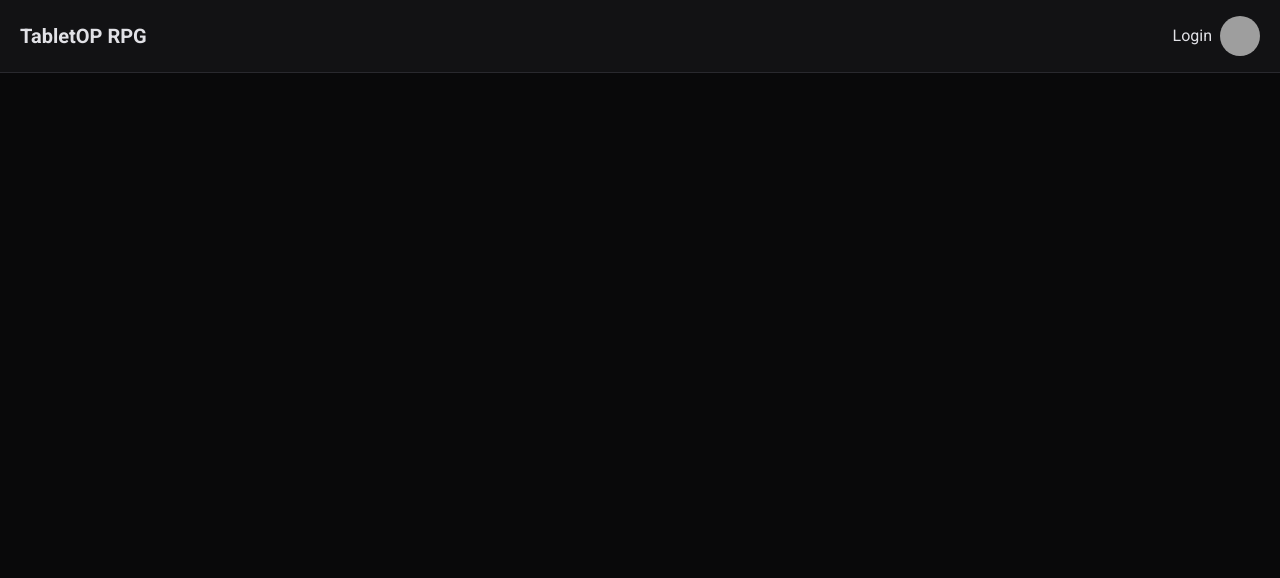
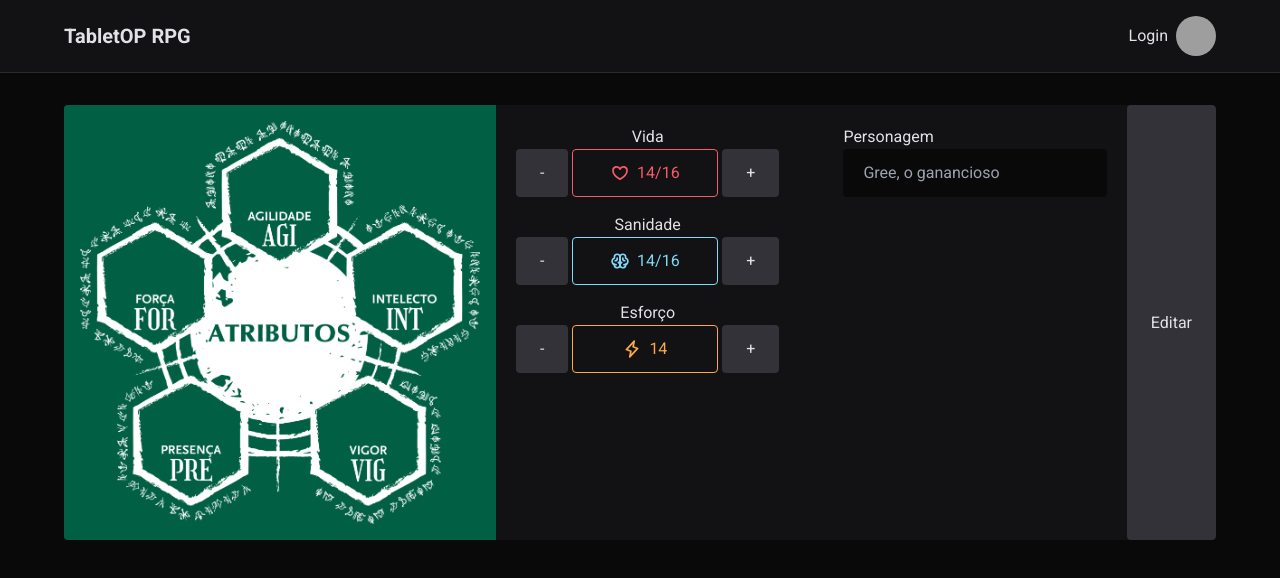
Before and after one commit to DenisLevy76/ficha-ordem-paranormal, a Next.js app: page / in a window 1280 px wide. Shown: the top 578 px of the page. Built offline with nearby package versions, Linux system fonts and the light colour scheme; no server answers; grey boxes are pictures that could not be loaded.

Commit message:
005 - Add Container component

```diff
--- a/src/components/ButtonComponent/index.tsx
+++ b/src/components/ButtonComponent/index.tsx
@@ -8,6 +8,7 @@ export interface ButtonComponentProps
 
 export const ButtonComponent: React.FC<ButtonComponentProps> = ({
   variant = "contained",
+  className,
   disabled,
   ...props
 }) => {
@@ -15,8 +16,9 @@ export const ButtonComponent: React.FC<ButtonComponentProps> = ({
     <button
       type="button"
       className={classNames(
-        "px-6 py-4 rounded bg-grey-500",
-        disabled ? "opacity-40" : "hover:bg-grey-600"
+        "px-6 py-3 rounded bg-grey-500",
+        disabled ? "opacity-40" : "hover:bg-grey-600",
+        className
       )}
       {...props}
     />
--- a/src/components/CharacterStatusComponent/index.tsx
+++ b/src/components/CharacterStatusComponent/index.tsx
@@ -1,42 +1,66 @@
-import { Heart } from "phosphor-react";
+import classNames from "classnames";
+import { Brain, Heart, Lightning } from "phosphor-react";
 import { useState } from "react";
 import { ButtonComponent } from "../ButtonComponent";
 
 export interface ICharacterStatusComponentProps {
-  maxLife: number;
-  currentLife: number;
-  status: "life" | "stamina" | "effort";
+  maxValue?: number;
+  currentValue: number;
+  status: "life" | "sanity" | "effort";
+  label: string;
 }
 
 export const CharacterStatusComponent: React.FC<
   ICharacterStatusComponentProps
-> = ({ maxLife, currentLife }) => {
-  const [currentLifeState, setCurrentLifeState] = useState(currentLife);
+> = ({ maxValue, currentValue, status, label }) => {
+  const statusColor = {
+    life: "text-red-500 border-red-500",
+    sanity: "text-blue-500 border-blue-500",
+    effort: "text-orange-500 border-orange-500",
+  }[status];
+
+  const statusIcon = {
+    life: <Heart className={`${statusColor} text-lg`} weight="bold" />,
+    sanity: <Brain className={`${statusColor} text-lg`} weight="bold" />,
+    effort: <Lightning className={`${statusColor} text-lg`} weight="bold" />,
+  }[status];
+
+  const [currentValueState, setCurrentValueState] = useState(currentValue);
+
   return (
-    <div className="flex">
+    <div className="flex flex-col text-center">
+      <span>{label}</span>
+      <div className="flex gap-1">
         <ButtonComponent
-        disabled={currentLifeState <= 0}
+          disabled={currentValueState <= 0}
           onClick={() =>
-          currentLifeState > 0 && setCurrentLifeState(currentLifeState - 1)
+            currentValueState > 0 && setCurrentValueState(currentValueState - 1)
           }
         >
           -
         </ButtonComponent>
-      <span className="flex w-full p-3 border rounded border-red-500 justify-center items-center">
-        <Heart className="text-red-500 text-lg" weight="bold" />
-        <p className="text-red-500">
-          {currentLifeState}/{maxLife}
+        <span
+          className={classNames(
+            "flex w-full p-2 border rounded justify-center items-center gap-2",
+            statusColor
+          )}
+        >
+          {statusIcon}
+          <p className={statusColor}>
+            {`${currentValueState}${maxValue ? `/${maxValue}` : ""}`}
           </p>
         </span>
         <ButtonComponent
-        disabled={currentLifeState >= maxLife}
+          disabled={!!maxValue && currentValueState >= maxValue}
           onClick={() =>
-          currentLifeState < maxLife &&
-          setCurrentLifeState(currentLifeState + 1)
+            maxValue &&
+            currentValueState < maxValue &&
+            setCurrentValueState(currentValueState + 1)
           }
         >
           +
         </ButtonComponent>
       </div>
+    </div>
   );
 };
--- /dev/null
+++ b/src/components/ContainerComponent/index.tsx
@@ -0,0 +1,15 @@
+import { ReactNode } from "react";
+
+export interface ContainerComponentProps {
+  children: ReactNode;
+}
+
+export const ContainerComponent: React.FC<ContainerComponentProps> = ({
+  children,
+}) => {
+  return (
+    <section className="flex flex-1 max-h-[450px] overflow-auto rounded bg-grey-700 w-full">
+      {children}
+    </section>
+  );
+};
--- a/src/components/HeaderComponent/index.tsx
+++ b/src/components/HeaderComponent/index.tsx
@@ -5,7 +5,7 @@ export const HeaderComponent: React.FC = () => {
   const { data } = useSession();
 
   return (
-    <header className="flex flex-1 items-center justify-between bg-grey-700 py-4 px-5 border-b border-grey-600 ">
+    <header className="flex flex-1 items-center justify-between bg-grey-700 py-4 px-16 border-b border-grey-600 ">
       <h1 className="text-xl font-bold">TabletOP RPG</h1>
       <div className="flex items-center gap-2">
         {data ? (
--- a/src/components/InputComponent/index.tsx
+++ b/src/components/InputComponent/index.tsx
@@ -19,7 +19,7 @@ export const InputComponent: React.FC<InputComponentProps> = ({
       <input
         id={id}
         {...otherProps}
-        className="bg-grey-900 text-base py-3 px-5"
+        className="bg-grey-900 text-base py-3 px-5 rounded"
       />
     </div>
   );
--- a/src/pages/index.tsx
+++ b/src/pages/index.tsx
@@ -1,7 +1,12 @@
 import type { NextPage } from "next";
 import Head from "next/head";
+import { AttributesComponent } from "../components/AttributesComponent";
+import { ButtonComponent } from "../components/ButtonComponent";
+import { CharacterStatusComponent } from "../components/CharacterStatusComponent";
+import { ContainerComponent } from "../components/ContainerComponent";
 
 import { HeaderComponent } from "../components/HeaderComponent";
+import { InputComponent } from "../components/InputComponent";
 
 const Home: NextPage = () => {
   return (
@@ -10,6 +15,44 @@ const Home: NextPage = () => {
         <title>Tabletop RPG - Ordem paranormal</title>
       </Head>
       <HeaderComponent />
+      <main className="px-16 py-8">
+        <ContainerComponent>
+          <aside>
+            <AttributesComponent />
+          </aside>
+          <div className="p-5 grid grid-cols-2 flex-1 gap-16">
+            <div className="flex flex-col gap-4">
+              <CharacterStatusComponent
+                currentValue={14}
+                maxValue={16}
+                status="life"
+                label="Vida"
+              />
+              <CharacterStatusComponent
+                currentValue={14}
+                maxValue={16}
+                status="sanity"
+                label="Sanidade"
+              />
+              <CharacterStatusComponent
+                currentValue={14}
+                status="effort"
+                label="Esforço"
+              />
+            </div>
+            <div className="flex flex-col gap-4">
+              <InputComponent
+                id="Character"
+                label="Personagem"
+                placeholder="Gree, o ganancioso"
+              />
+            </div>
+          </div>
+          <ButtonComponent className="bg-green-500 hover:bg-green-700">
+            Editar
+          </ButtonComponent>
+        </ContainerComponent>
+      </main>
     </div>
   );
 };
```
Lines whose indentation alone changed are shown as unchanged.
